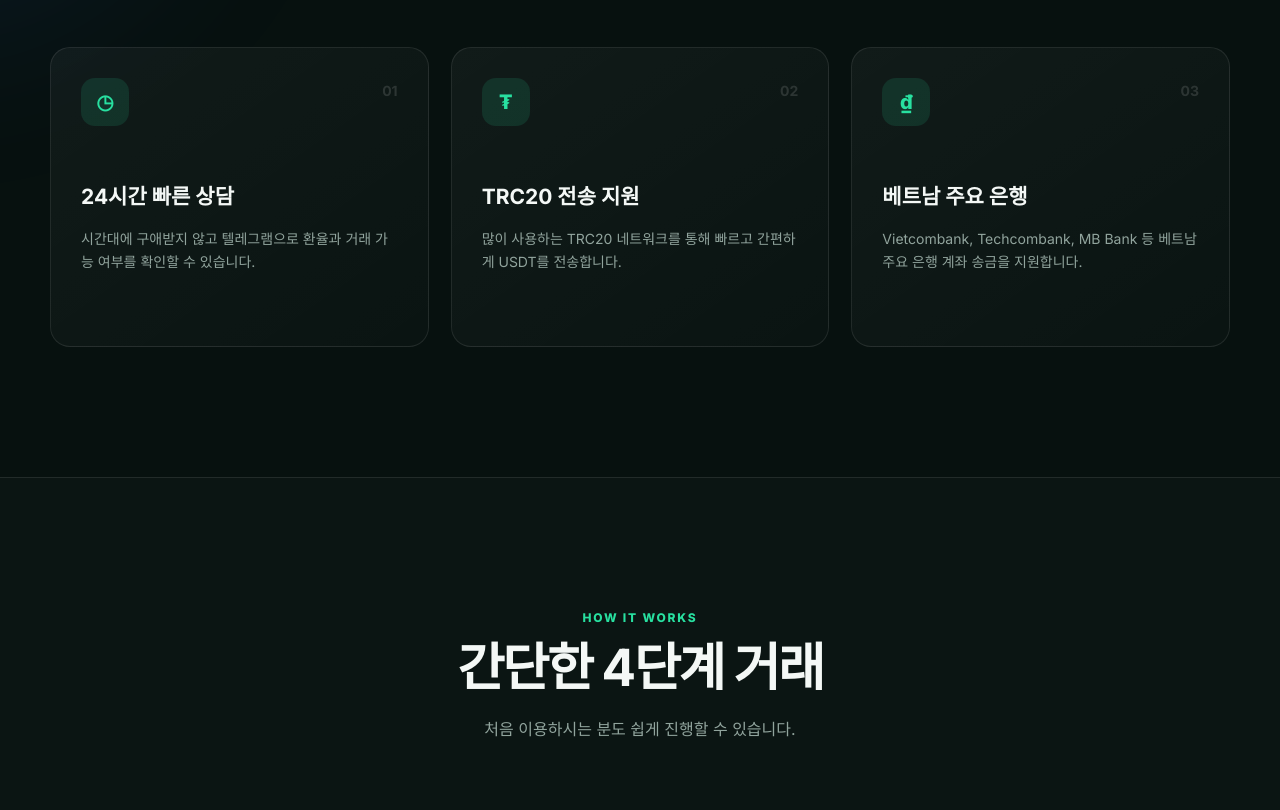
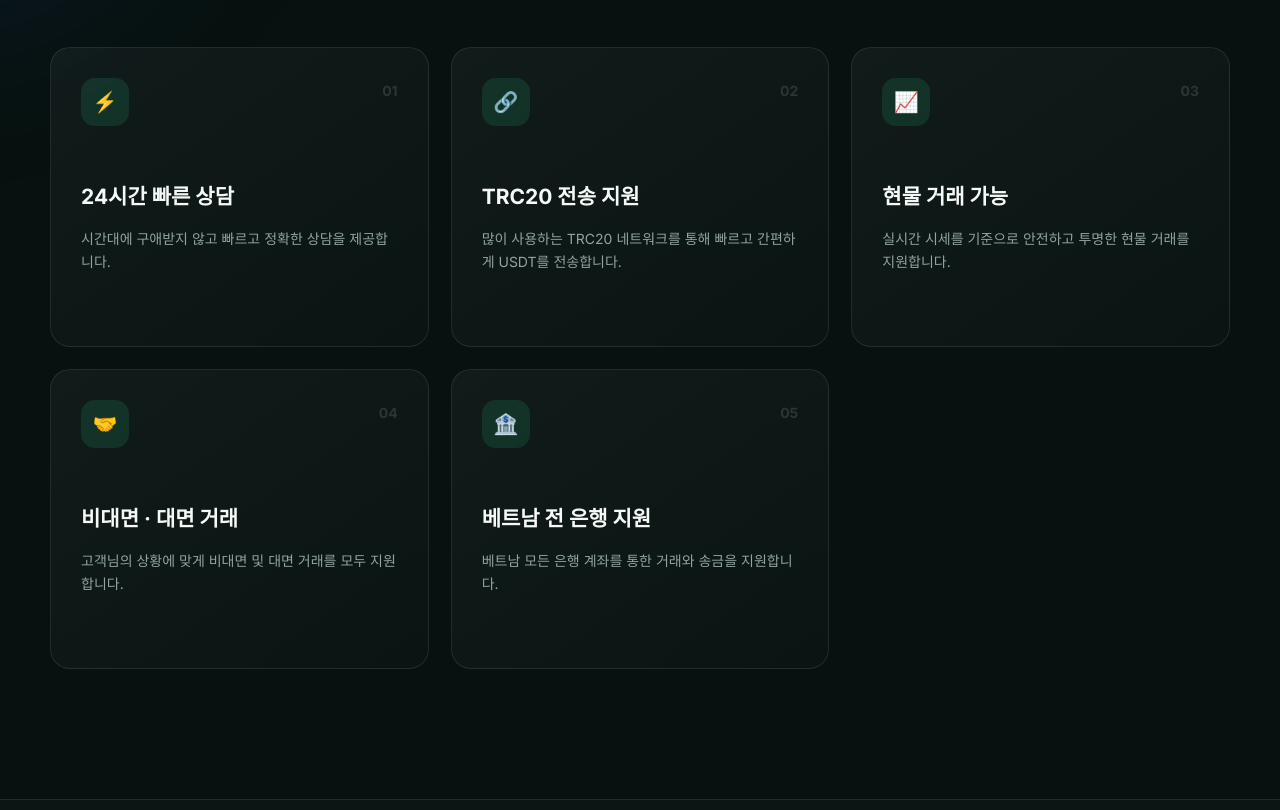
Before and after one commit to jkh002300-sudo/usdt-vnd, a plain HTML site: page index.html in a window 1280 px wide. Shown: the part 1283-2093 px from the top of the page. Drawn offline with Linux system fonts and the light colour scheme.

Commit message:
Update index.html

```diff
--- a/index.html
+++ b/index.html
@@ -147,26 +147,42 @@
       </div>
 
      <div class="feature-grid">
+
     <article class="feature-card reveal">
-          <div class="feature-icon">◷</div>
+        <div class="feature-icon">⚡</div>
         <span class="feature-number">01</span>
         <h3>24시간 빠른 상담</h3>
-          <p>시간대에 구애받지 않고 텔레그램으로 환율과 거래 가능 여부를 확인할 수 있습니다.</p>
+        <p>시간대에 구애받지 않고 빠르고 정확한 상담을 제공합니다.</p>
     </article>
 
     <article class="feature-card reveal">
-          <div class="feature-icon">₮</div>
+        <div class="feature-icon">🔗</div>
         <span class="feature-number">02</span>
         <h3>TRC20 전송 지원</h3>
         <p>많이 사용하는 TRC20 네트워크를 통해 빠르고 간편하게 USDT를 전송합니다.</p>
     </article>
 
     <article class="feature-card reveal">
-          <div class="feature-icon">₫</div>
+        <div class="feature-icon">📈</div>
         <span class="feature-number">03</span>
-          <h3>베트남 주요 은행</h3>
-          <p>Vietcombank, Techcombank, MB Bank 등 베트남 주요 은행 계좌 송금을 지원합니다.</p>
+        <h3>현물 거래 가능</h3>
+        <p>실시간 시세를 기준으로 안전하고 투명한 현물 거래를 지원합니다.</p>
     </article>
+
+    <article class="feature-card reveal">
+        <div class="feature-icon">🤝</div>
+        <span class="feature-number">04</span>
+        <h3>비대면 · 대면 거래</h3>
+        <p>고객님의 상황에 맞게 비대면 및 대면 거래를 모두 지원합니다.</p>
+    </article>
+
+    <article class="feature-card reveal">
+        <div class="feature-icon">🏦</div>
+        <span class="feature-number">05</span>
+        <h3>베트남 전 은행 지원</h3>
+        <p>베트남 모든 은행 계좌를 통한 거래와 송금을 지원합니다.</p>
+    </article>
+
 </div>
     </section>
 
```
Lines whose indentation alone changed are shown as unchanged.
